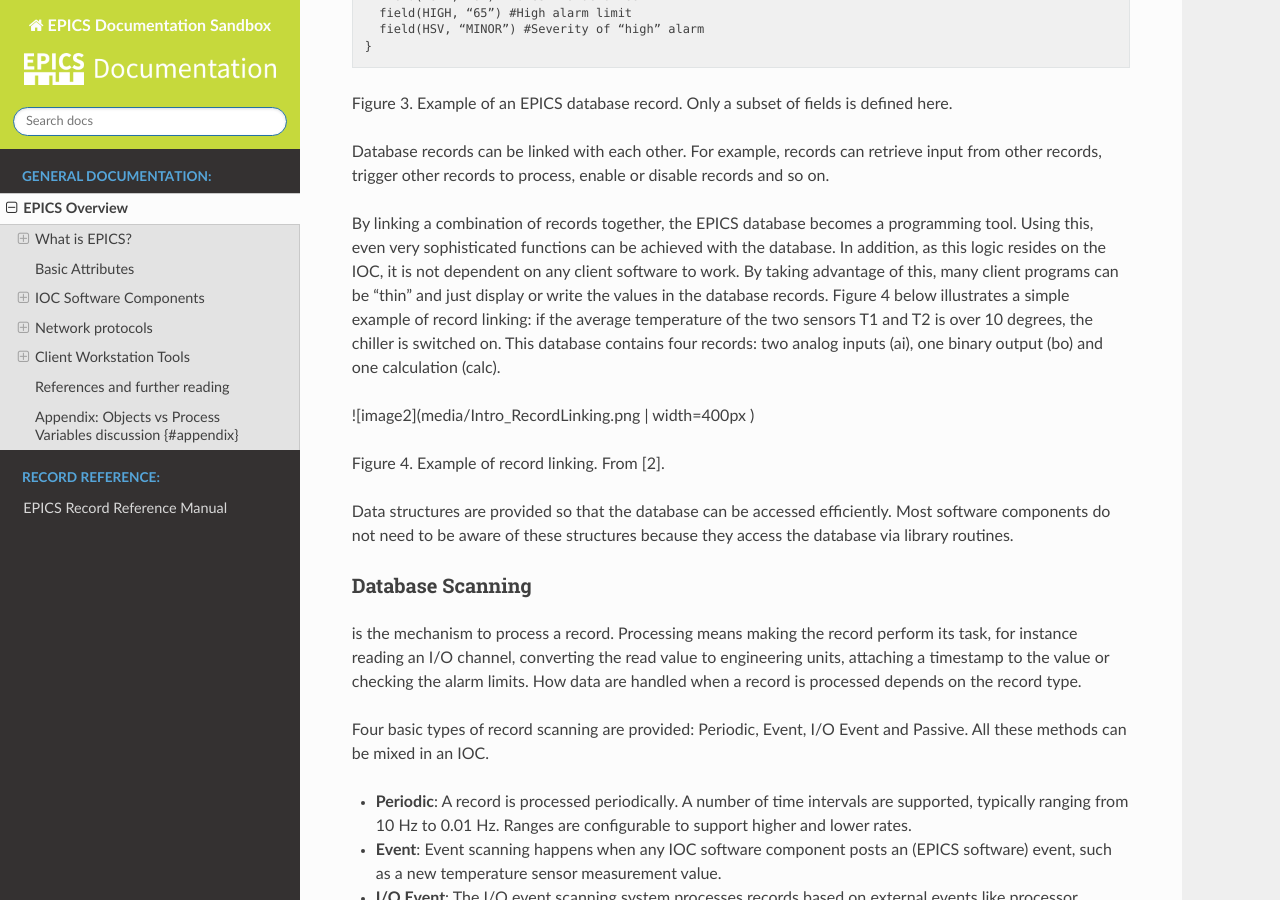
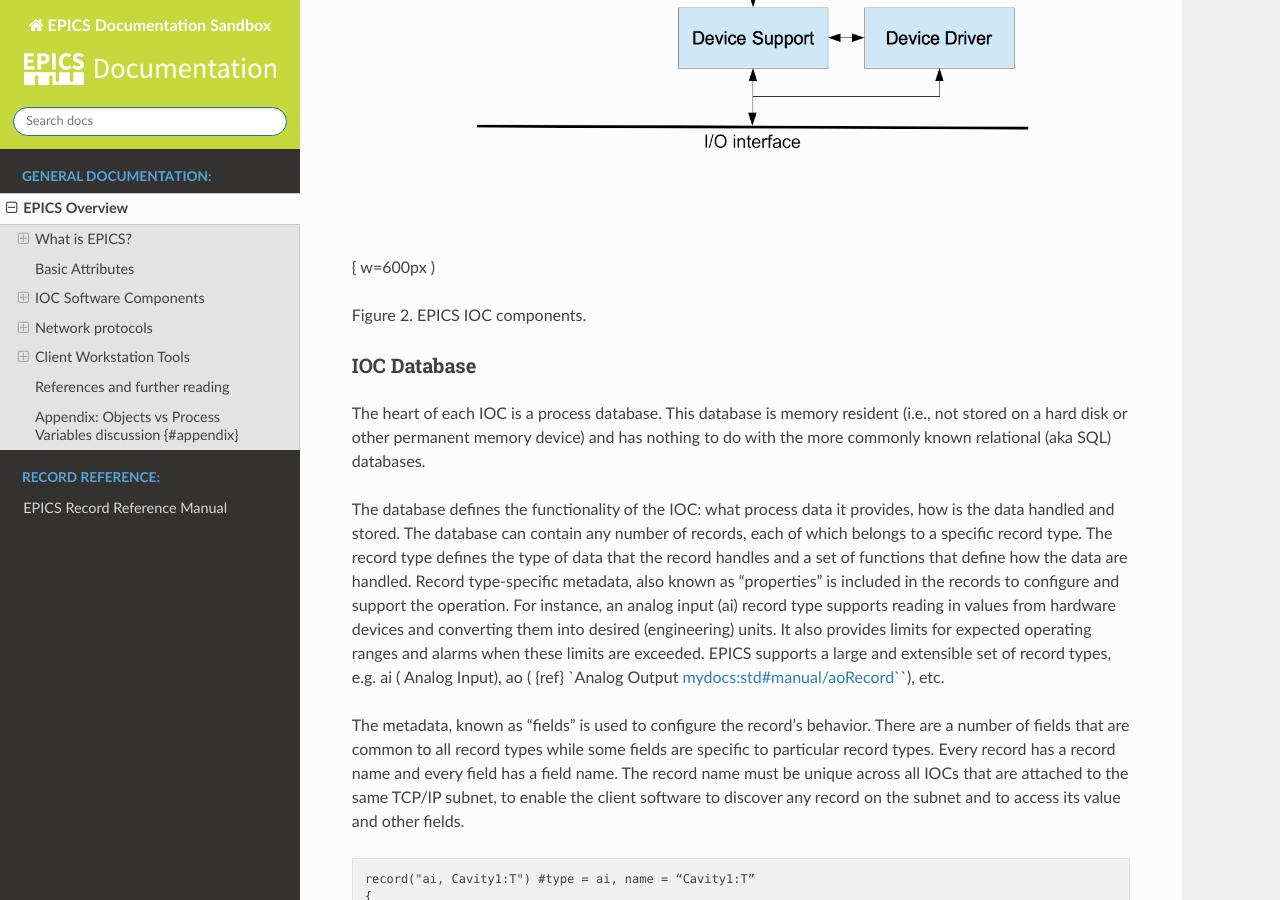
Before and after one commit to ttkorhonen/myDocument, a Sphinx documentation site: the page built from docs/genericdocs/EPICS_intro.md, in a window 1280 px wide and 900 px high, scrolled down 3981 px. Built offline with Sphinx 7.4.7 and the Read the Docs theme 2.0.0, drawn with Linux system fonts in a browser that asks for light colours; some of the changed text lies outside the part shown.

Commit message:
try to fix intersphinx links in markdown, take #2

```diff
--- a/docs/genericdocs/EPICS_intro.md
+++ b/docs/genericdocs/EPICS_intro.md
@@ -78,7 +78,7 @@
 also makes the system more robust. Clients and servers can be added to
 and removed from the system without having to stop the operation.
 
-![image0](media/Intro_SimpleSystem.png | width=400px )
+![image0](media/Intro_SimpleSystem.png){ w=400px )
 
 Figure 1. A simple EPICS control system structure.
 
@@ -166,7 +166,7 @@
 Let us briefly describe the major components of the IOC and how they
 interact.
 
-![image1](media/Intro_IOC_blockdiag.png | width=600px )
+![image1](media/Intro_IOC_blockdiag.png){ w=600px )
 
 Figure 2. EPICS IOC components.
 
@@ -188,8 +188,8 @@
 and converting them into desired (engineering) units. It also provides
 limits for expected operating ranges and alarms when these limits are
 exceeded. EPICS supports a large and extensible set of record types,
-e.g. ai ( [Analog Input](`mydocs:std#manual/aiRecord`) ), ao (
-[Analog Output](inv:mydocs:std#manual/aoRecord) )), etc.
+e.g. ai ( {ref}`Analog Input <mydocs:std#manual/aiRecord>`), ao (
+{ref} `Analog Output <mydocs:std#manual/aoRecord>``), etc.
 
 The metadata, known as "fields" is used to configure the record's
 behavior. There are a number of fields that are common to all record
@@ -232,7 +232,7 @@
 This database contains four records: two analog inputs (ai), one binary
 output (bo) and one calculation (calc).
 
-![image2](media/Intro_RecordLinking.png | width=400px )
+![image2](media/Intro_RecordLinking.png){ w=400px )
 
 Figure 4. Example of record linking. From \[2\].
 
```
